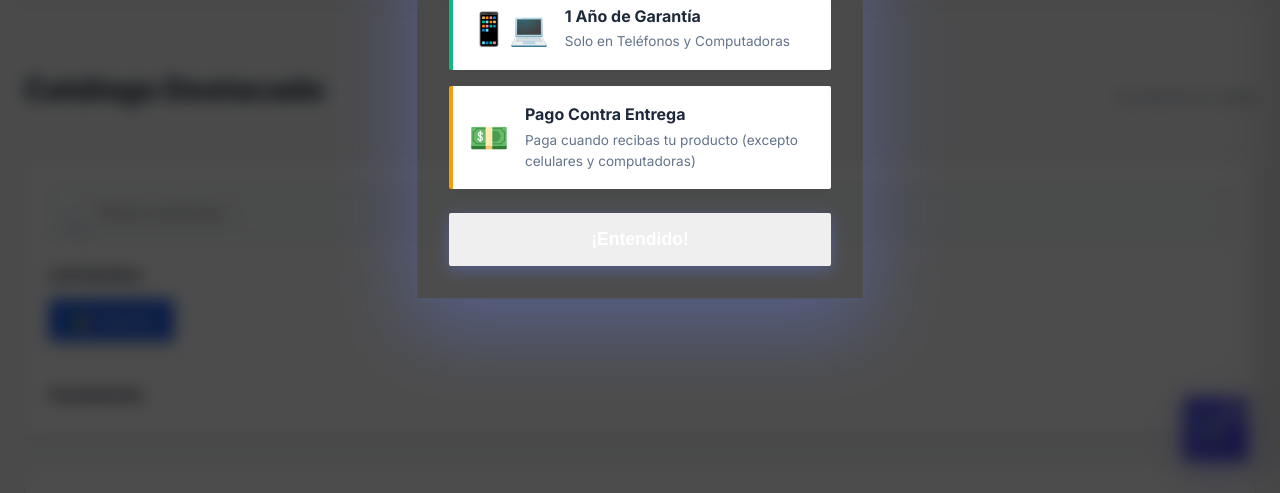
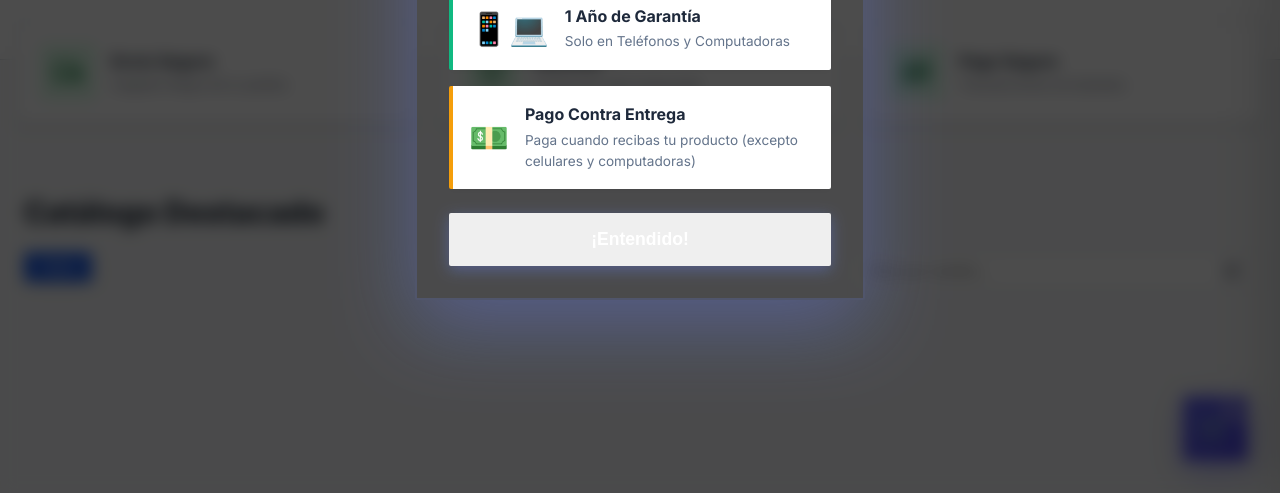
Before and after one commit to gglveliz-byte/Shop--Fusion, a Flask app: page / in a window 1280 px wide. Shown: the part 512-1005 px from the top of the page. Run offline with Flask 3, Linux system fonts and the light colour scheme; parts of the project's set-up code (start-up, migrations or seed data) failed here and were passed over; some libraries are stand-ins or nearby versions.

Commit message:
Correcciones para marca blanca y colores

```diff
--- a/models.py
+++ b/models.py
@@ -474,8 +474,8 @@ class Configuracion(db.Model):
         """Cifra el contacto antes de guardarlo en la configuración"""
         self.whatsapp_contacto_encrypted = encrypt_data(value)
     mensaje_bienvenida = db.Column(db.String(255), default='¡Bienvenido a nuestra tienda!')
-    mensaje_footer = db.Column(db.String(255), default='© 2024 Todos los derechos reservados.')
-
+    mensaje_footer = db.Column(db.String(255), default='Tu tienda online de confianza')
+    mensaje_copyright = db.Column(db.String(255), default='© 2026 Todos los derechos reservados.')
     # Metadatos SEO
     meta_descripcion = db.Column(db.Text, nullable=True)
 
--- a/templates/base.html
+++ b/templates/base.html
@@ -111,7 +111,6 @@
 
     <!-- Footer Moderno -->
     <footer class="m-footer">
-        <div class="m-container">
         <div class="m-footer-top">
             <div class="m-footer-brand">
                 <h4>{{ config_web.nombre_tienda if config_web else 'Marca Blanca' }}</h4>
@@ -119,6 +118,7 @@
                 <div class="m-footer-socials">
                     <a href="#" class="m-social-btn"><span class="material-symbols-outlined">share</span></a>
                     <a href="#" class="m-social-btn"><span class="material-symbols-outlined">language</span></a>
+                </div>
             </div>
             <div class="m-footer-links-wrapper">
                 <div class="m-footer-col">
@@ -137,12 +137,12 @@
                 </div>
             </div>
         </div>
-        </div>
         <div class="m-footer-bottom">
-            <div class="m-container m-footer-bottom-inner">
-                <p class="m-footer-copy">© 2026 {{ config_web.nombre_tienda if config_web else 'ShopFusion' }}. Todos los derechos reservados.</p>
+            <div class="m-footer-bottom-inner">
+                <p class="m-footer-copy">{{ config_web.mensaje_footer if config_web else 'Derechos Reservados'}}</p>
                 <div class="m-footer-badges">
                     <span class="material-symbols-outlined">credit_card</span>
+                    <span class="material-symbols-outlined">account_balance</span>
                     <span class="material-symbols-outlined">shield</span>
                 </div>
             </div>
--- a/templates/tienda/index.html
+++ b/templates/tienda/index.html
@@ -3,39 +3,36 @@
 {% block title %}Inicio{% endblock %}
 
 {% block content %}
-<!-- Hero Section (Integrando Video Original) -->
-<section class="m-hero">
-    <div class="m-hero-video-wrap">
-        <!-- Desktop Video -->
-        <video autoplay muted loop playsinline class="m-desktop-video">
-            <source src="{{ url_for('static', filename='propio/fondo_pantallas grandes.mp4') }}" type="video/mp4">
-        </video>
-        <!-- Mobile Video -->
-        <video autoplay muted loop playsinline class="m-mobile-video">
-            <source src="{{ url_for('static', filename='propio/movile_fondo.mp4') }}" type="video/mp4">
-        </video>
-        <div class="overlay"></div>
-    </div>
-
-    <div class="m-container m-hero-content">
-        <div class="m-hero-text">
+<section style="background: white; border-bottom: 1px solid var(--border-color);">
+    <div style="max-width: 1280px; margin: 0 auto; padding: 5rem 1rem; display: flex; flex-wrap: wrap; align-items: center; gap: 3rem;">
+        <div style="flex: 1; min-width: 300px; display: flex; flex-direction: column; gap: 1.5rem;">
             {% if config_web and config_web.logo_path %}
-                <img src="{{ url_for('static', filename='uploads/' + config_web.logo_path) }}" alt="{{ config_web.nombre_tienda }}" style="height: 60px; margin-bottom: 1rem;">
+                <img src="{{ url_for('static', filename='uploads/' + config_web.logo_path) }}" alt="{{ config_web.nombre_tienda }}" style="height: 60px; width: fit-content; margin-bottom: 0.5rem;">
             {% endif %}
-            <h1>Bienvenido a <span>{{ config_web.nombre_tienda if config_web else 'ShopFusion' }}</span></h1>
-            <p>{{ config_web.meta_descripcion if config_web else 'Calidad y confianza en cada compra. Descubre una experiencia diseñada para la eficiencia.' }}</p>
+            <h1 style="font-size: 2.25rem; font-weight: 800; color: var(--primary-color); line-height: 1.2; margin: 0;">Bienvenido a {{ config_web.nombre_tienda if config_web else 'ShopFusion' }}</h1>
+            <p style="font-size: 1.125rem; color: var(--text-muted); line-height: 1.5; margin: 0;">{{ config_web.meta_descripcion if config_web else 'Bienvenido a nuestra tienda oficial. Calidad y confianza en cada compra. Descubre una experiencia de compra diseñada para la eficiencia y el profesionalismo.' }}</p>
+
             {% if afiliado_codigo %}
-            <div style="background: rgba(34, 197, 94, 0.2); padding: 0.5rem 1rem; border-radius: 4px; display: inline-block; margin-bottom: 1rem; border: 1px solid rgba(34, 197, 94, 0.5);">
+            <div style="background: rgba(34, 197, 94, 0.1); padding: 0.5rem 1rem; border-radius: 2px; display: inline-block; border: 1px solid rgba(34, 197, 94, 0.3); color: #047857; font-weight: 500;">
                 ✨ Comprando con: <strong>{{ afiliado_codigo }}</strong>
-            </div><br/>
+            </div>
             {% endif %}
-            <div class="m-hero-actions">
-                <a href="#productos-section" class="m-btn m-btn-primary" style="padding: 0.75rem 2rem;">Explorar Catálogo</a>
-                <a href="#" class="m-btn m-btn-white-outline" style="padding: 0.75rem 2rem;">Saber Más</a>
+
+            <div style="display: flex; gap: 1rem; flex-wrap: wrap;">
+                <a href="#productos-section" class="m-btn" style="background-color: var(--primary-color); color: white; padding: 0.75rem 2rem; border-radius: 2px; font-weight: 500;">Explorar Catálogo</a>
+                <a href="#" class="m-btn" style="border: 1px solid var(--primary-color); color: var(--primary-color); padding: 0.75rem 2rem; border-radius: 2px; font-weight: 500;">Saber Más</a>
             </div>
         </div>
-        <div class="m-hero-logo-side">
-            <!-- Espacio reservado para balance visual -->
+
+        <div style="flex: 1; min-width: 300px; position: relative; overflow: hidden; aspect-ratio: 16/9; background: #f3f4f6; border-radius: 2px;">
+            <!-- Desktop Video -->
+            <video autoplay muted loop playsinline class="m-desktop-video" style="width: 100%; height: 100%; object-fit: cover;">
+                <source src="{{ url_for('static', filename='propio/fondo_pantallas grandes.mp4') }}" type="video/mp4">
+            </video>
+            <!-- Mobile Video -->
+            <video autoplay muted loop playsinline class="m-mobile-video" style="width: 100%; height: 100%; object-fit: cover;">
+                <source src="{{ url_for('static', filename='propio/movile_fondo.mp4') }}" type="video/mp4">
+            </video>
         </div>
     </div>
 </section>
@@ -127,54 +124,36 @@
 <div class="container">
     <!-- Seccion de Productos -->
     <div id="productos-section" class="m-catalog">
-        <div class="m-catalog-header">
-            <div class="m-catalog-title">
-                <h2>Catálogo Destacado</h2>
-            </div>
-            <div class="m-catalog-meta">
-                {{ productos_db|length }} productos en stock
-            </div>
-        </div>
-
-        <!-- Barra de Busqueda y Filtros -->
-        <div class="filtros-container">
-            <div class="search-box">
-                <span class="search-icon">🔍</span>
-                <input type="text" id="buscar-producto" placeholder="Buscar productos..." onkeyup="filtrarProductos()">
-                <button class="btn-clear-search" id="btn-clear" onclick="limpiarBusqueda()"
-                    style="display: none;">✕</button>
-            </div>
-
-            <div class="filtros-row">
-                <!-- Filtro Categoria - Dinamico desde BD -->
-                <div class="filtro-grupo">
-                    <label>Categoria</label>
-                    <div class="filtro-chips" id="filtro-categoria">
-                        <button class="chip active" data-categoria="todos" onclick="filtrarCategoria('todos')">
-                            <span class="chip-icon">🛍️</span> Todos ({{ productos_db|length }})
+        <!-- Barra de Busqueda y Filtros al estilo base2.html -->
+        <div class="filtros-container" style="background: transparent; border: none; box-shadow: none; padding: 0; margin-bottom: 3rem;">
+            <div style="display: flex; flex-wrap: wrap; align-items: flex-end; justify-content: space-between; gap: 1.5rem;">
+                <!-- Categoria / Titulo -->
+                <div style="flex: 1 1 60%; min-width: 300px; display: flex; flex-direction: column; gap: 1rem;">
+                    <h2 style="font-size: 1.875rem; font-weight: 800; color: var(--text-color); margin: 0;">Catálogo Destacado</h2>
+                    <div class="filtro-chips" id="filtro-categoria" style="display: flex; gap: 0.5rem; overflow-x: auto; padding-bottom: 0.5rem;">
+                        <button class="chip active" data-categoria="todos" onclick="filtrarCategoria('todos')" style="padding: 0.375rem 1rem; white-space: nowrap; font-size: 0.75rem; border-radius: 2px;">
+                            Todos
                         </button>
                         {% for cat_key, cat_data in categorias.items() %}
-                        <button class="chip" data-categoria="{{ cat_key }}" onclick="filtrarCategoria('{{ cat_key }}')">
-                            <span class="chip-icon">
-                                {% if cat_key == 'telefonos' %}📱
-                                {% elif cat_key == 'computadoras' %}💻
-                                {% elif cat_key == 'perfumes' %}🧴
-                                {% elif cat_key == 'ropa' %}👕
-                                {% elif cat_key == 'zapatos' %}👟
-                                {% elif cat_key == 'herramientas' %}🔧
-                                {% elif cat_key == 'hogar' %}🏠
-                                {% elif cat_key == 'electronica' %}🔌
-                                {% elif cat_key == 'accesorios' %}⌚
-                                {% else %}📦
-                                {% endif %}
-                            </span> {{ cat_data.nombre }} ({{ cat_data.count }})
+                        <button class="chip" data-categoria="{{ cat_key }}" onclick="filtrarCategoria('{{ cat_key }}')" style="padding: 0.375rem 1rem; white-space: nowrap; font-size: 0.75rem; border-radius: 2px;">
+                            {{ cat_data.nombre }}
                         </button>
                         {% endfor %}
                     </div>
                 </div>
 
+                <!-- Buscador -->
+                <div style="flex: 0 1 33%; min-width: 250px;">
+                    <div class="search-box" style="position: relative; margin-bottom: 0;">
+                        <input type="text" id="buscar-producto" placeholder="Filtrar por nombre..." onkeyup="filtrarProductos()" style="width: 100%; padding: 0.625rem 2.5rem 0.625rem 1rem; border: 1px solid var(--border-color); font-size: 0.875rem; border-radius: 2px; background: white;">
+                        <span class="material-symbols-outlined" style="position: absolute; right: 0.75rem; top: 50%; transform: translateY(-50%); color: var(--text-muted); pointer-events: none;">tune</span>
+                        <button class="btn-clear-search" id="btn-clear" onclick="limpiarBusqueda()" style="display: none; position: absolute; right: 2.5rem; top: 50%; transform: translateY(-50%);">✕</button>
+                    </div>
+                </div>
+            </div>
+
                 <!-- Filtro Marca - Se muestra cuando se selecciona telefonos o computadoras -->
-                <div class="filtro-grupo" id="filtro-marca-container" style="display: none;">
+                <div class="filtro-grupo" id="filtro-marca-container" style="display: none !important;">
                     <label>Marca</label>
                     <div class="filtro-chips" id="filtro-marca">
                         <button class="chip active" data-marca="todas" onclick="filtrarMarca('todas')">Todas</button>
@@ -206,7 +185,7 @@
             </div>
 
             <!-- Contador de resultados -->
-            <div class="resultados-info">
+            <div class="resultados-info" style="display: none !important;">
                 <span id="contador-resultados">{{ productos_db|length }} productos</span>
                 <button class="btn-limpiar-filtros" onclick="limpiarFiltros()" style="display: none;"
                     id="btn-limpiar-filtros">
```
Also changed, not shown: static/css/style.css (+106 -9 lines). Lines whose indentation alone changed are shown as unchanged.
